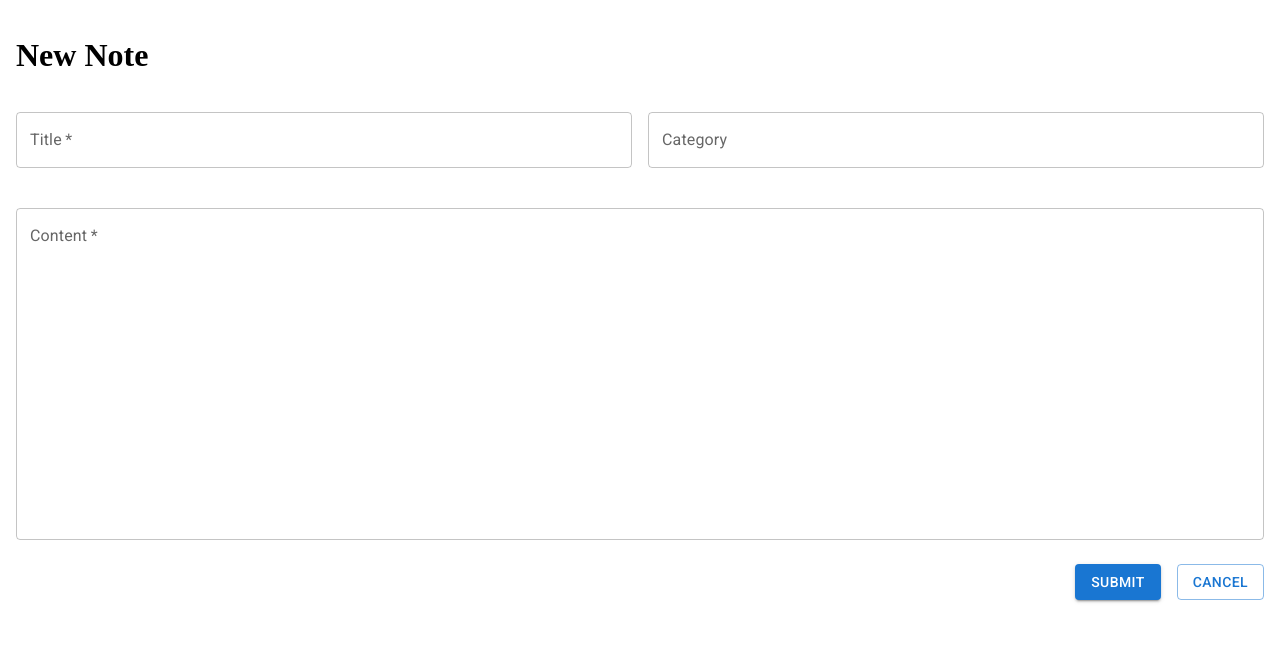
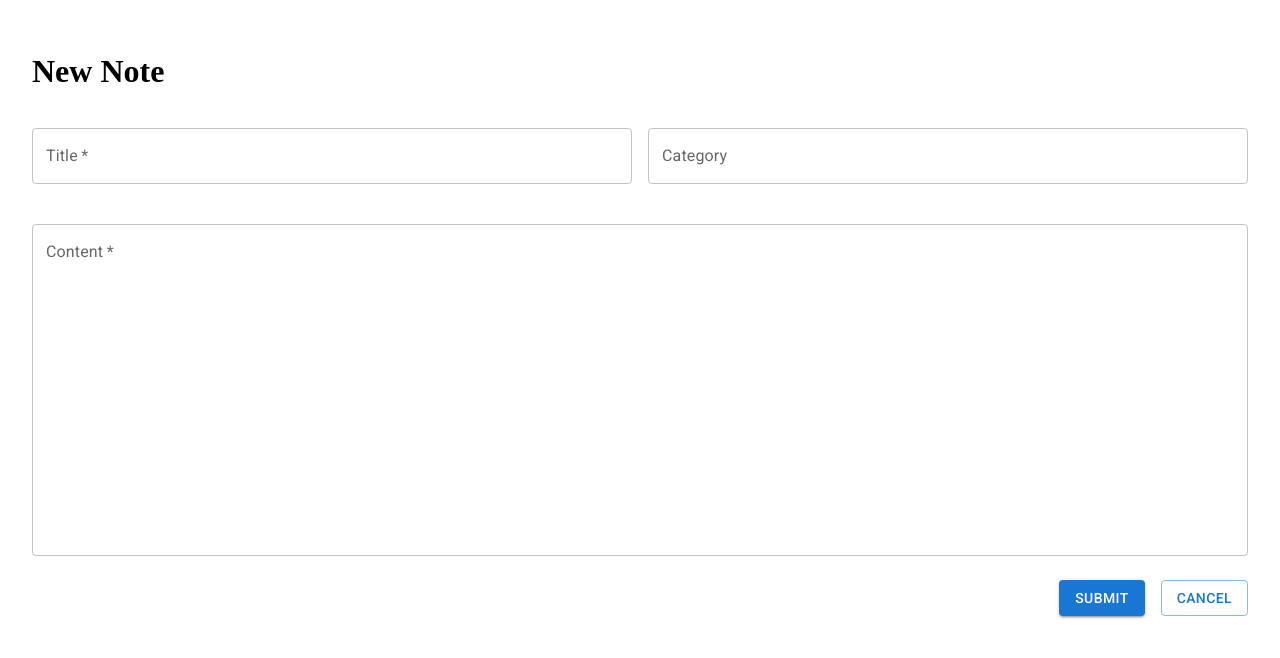
Before and after one commit to tomasesquivelgc/Note-Taking-App, a React (Vite) app: page /new in a window 1280 px wide. Shown: the top 658 px of the page. Built offline with nearby package versions, Linux system fonts and the light colour scheme.

Commit message:
adjust paddings
also last commit should be add edit link, not delete

```diff
--- a/src/components/NewNote.tsx
+++ b/src/components/NewNote.tsx
@@ -10,7 +10,7 @@ type newNoteProps = {
 
 export function NewNote({onSubmit, onAddTag, availableTags}: newNoteProps) {
   return (
-    <Box p={2} gap={4}>
+    <Box p={4}>
       <h1>New Note</h1>
       <NoteForm onSubmit={onSubmit} onAddTag={onAddTag} availableTags={availableTags} />
     </Box>
--- a/src/components/Note.tsx
+++ b/src/components/Note.tsx
@@ -6,7 +6,7 @@ import Markdown from "react-markdown";
 export function Note(){
   const note = useNote();
   return (
-    <Grid container p={2} spacing={2} alignItems={"center"}>
+    <Grid container p={4} spacing={2} alignItems={"center"}>
       <Grid item xs={6}>
           <h1>{note.title}</h1>
           <Stack direction={"row"} spacing={1} >
--- a/src/components/NoteList.tsx
+++ b/src/components/NoteList.tsx
@@ -25,7 +25,7 @@ export function NoteList({ availableTags, notes }: NoteListProps) {
   }, [notes, titleValue, selectedTags])
 
   return (
-      <Grid container alignItems="center" width={"100%"} p={2}  gap={2}>
+      <Grid container alignItems="center" width={"100%"} p={4}  gap={2}>
         <Stack direction={"row"} width={"100%"} alignItems={"center"}>
           <Grid item xs={5}>
           <h1>Notes</h1>
```
